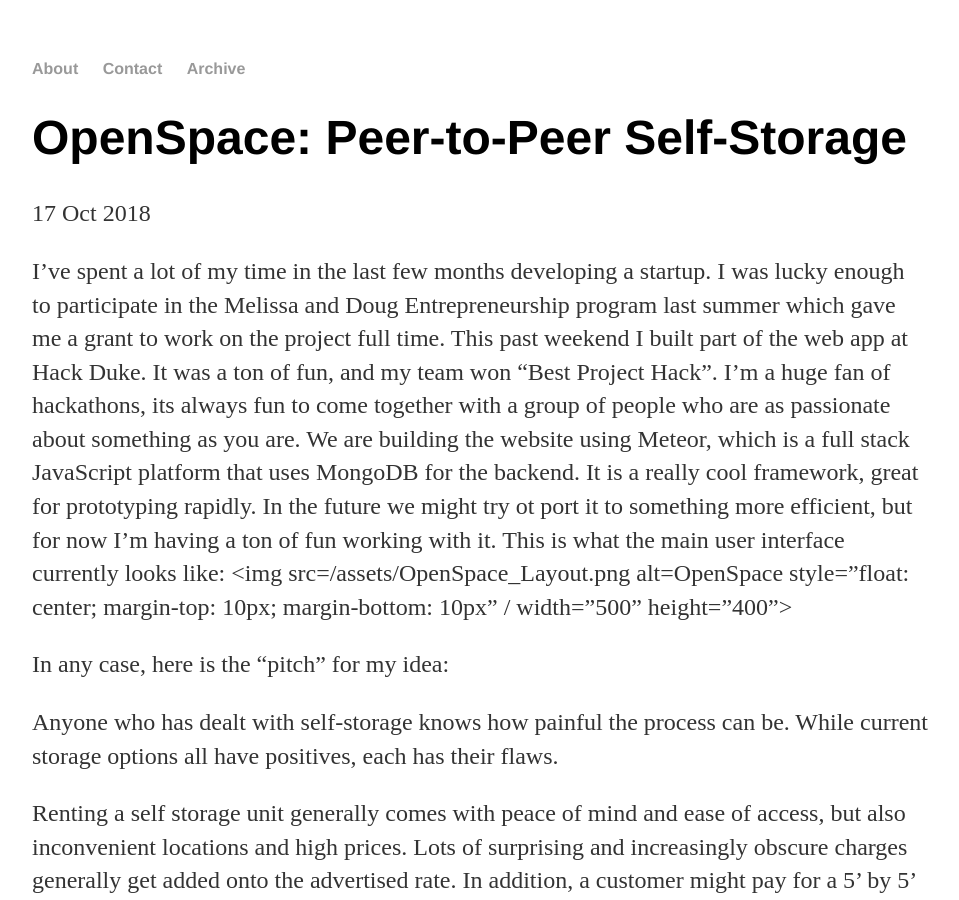
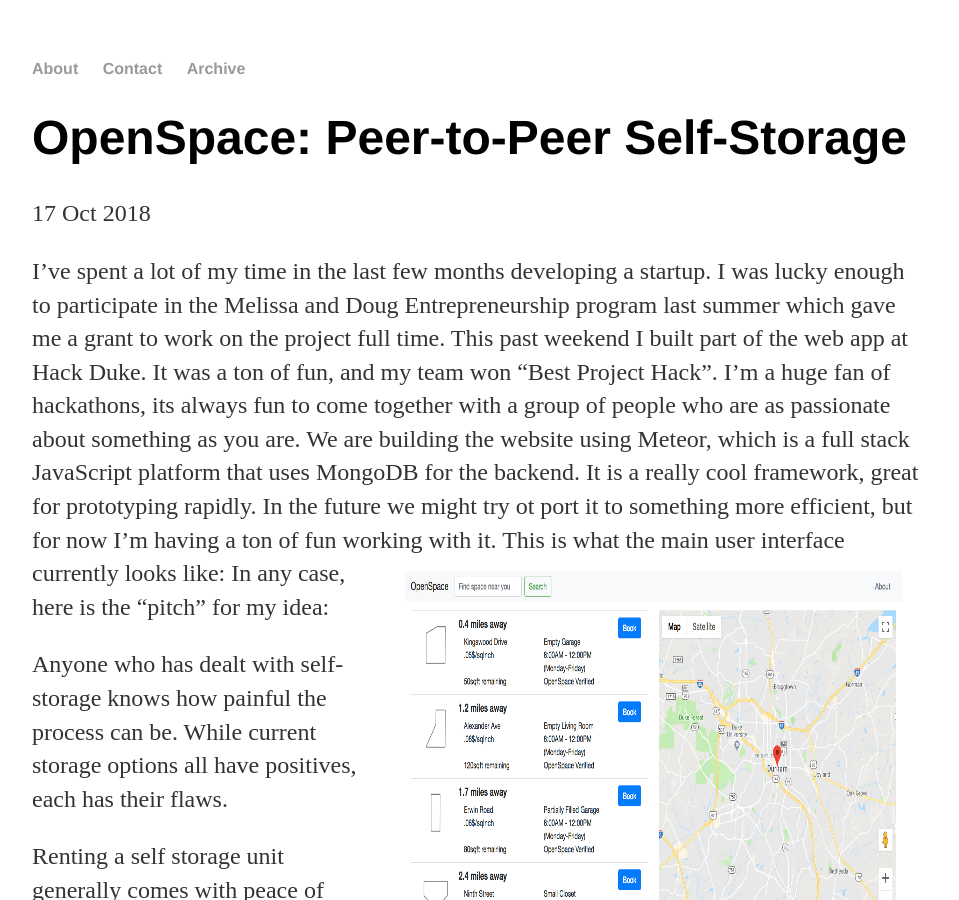
Before and after one commit to 16francej/16francej.github.io, a Jekyll site: the page built from _posts/2018-10-17-OpenSpace:-Peer-to-peer-self-storage.md, in a window 1280 px wide and 900 px high. Shown: the whole window, without its empty margins (160-1119 px from the left). Built offline with Jekyll 4.4.1, drawn with Linux system fonts in a browser that asks for light colours.

Commit message:
reformatted 2

```diff
--- a/_posts/2018-10-17-OpenSpace:-Peer-to-peer-self-storage.md
+++ b/_posts/2018-10-17-OpenSpace:-Peer-to-peer-self-storage.md
@@ -5,10 +5,9 @@ date: 2018-10-17
 ---
 
 I've spent a lot of my time in the last few months developing a startup. I was lucky enough to participate in the Melissa and Doug Entrepreneurship program last summer which gave me a grant to work on the project full time. This past weekend I built part of the web app at Hack Duke. It was a ton of fun, and my team won "Best Project Hack". I'm a huge fan of hackathons, its always fun to come together with a group of people who are as passionate about something as you are. We are building the website using Meteor, which is a full stack JavaScript platform that uses MongoDB for the backend. It is a really cool framework, great for prototyping rapidly. In the future we might try ot port it to something more efficient, but for now I'm having a ton of fun working with it. This is what the main user interface currently looks like:
-<img src=/assets/OpenSpace_Layout.png
-     alt=OpenSpace
-     style="float: center; margin-top: 10px; margin-bottom: 10px" / width="500" height="400">
-
+<img src="/assets/OpenSpace_Layout.png"
+     alt="OpenSpace"
+     style="float: center; margin-top: 10px; margin-bottom: 10px" width="500" height="400">
 In any case, here is the "pitch" for my idea:
 
 Anyone who has dealt with self-storage knows how painful the process can be. While current storage options all have positives, each has their flaws.
--- a/index.html
+++ b/index.html
@@ -3,8 +3,10 @@ layout: default
 title: Joshua France
 ---
 <div class="blurb">
+	<h1>About Me </h1>
+	<div>
 	<img src="/assets/headshot.png" alt ="Headshot" style="float:right">
-	<h1>About Me </h1>
 	<p>Hello! I'm Joshua France, currently studying Computer Science and Computer Engineering at Duke. Before that I lived in Tokyo and went to American School in Japan. This is my blog/portfolio, with a peek into some of the projects/classes/problems I’ve been working on or thinking about. </p>
 	<p>Check out the archive tab for some of my posts. My basic resume can be found <a href="https://drive.google.com/file/d/19cirIGXm_2ank_KebWszCr_8I-Mkz64s/view?usp=sharing">here</a> </p>
+	</div>
 </div><!-- /.blurb -->
```
